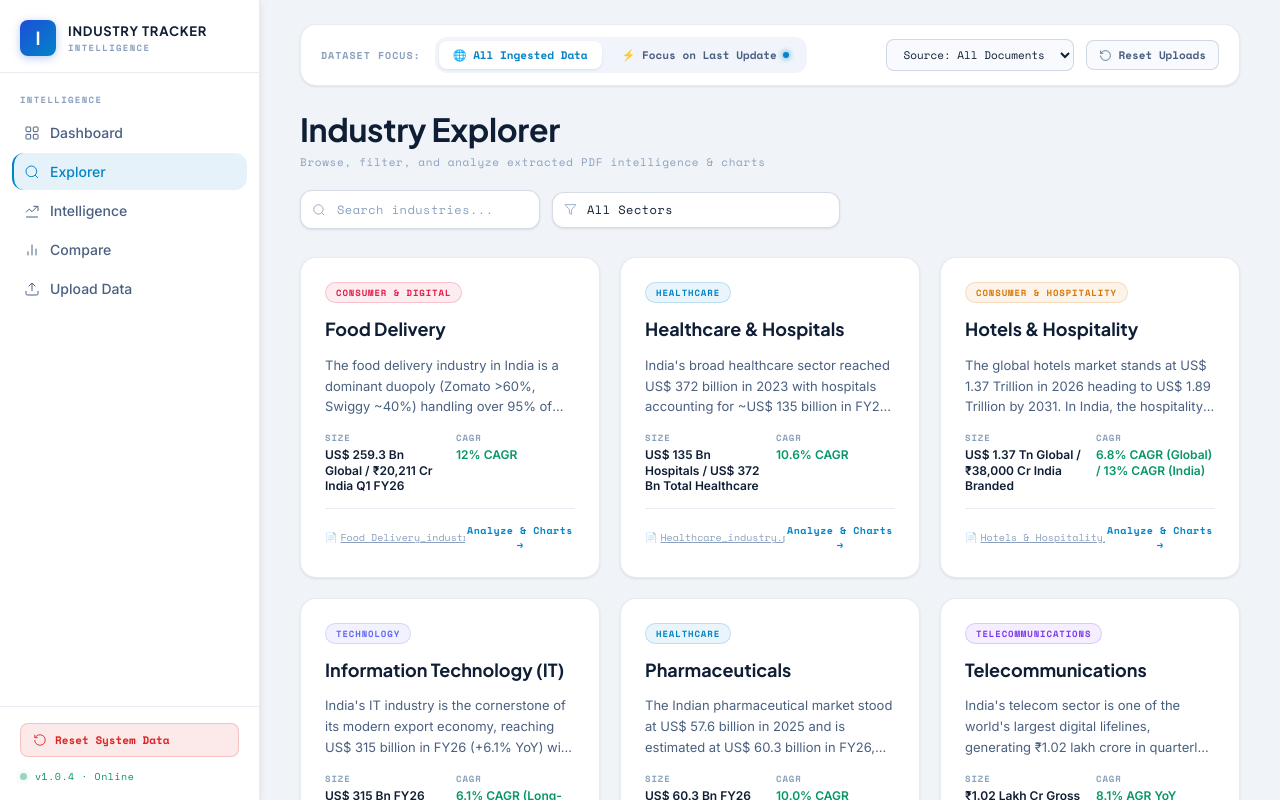
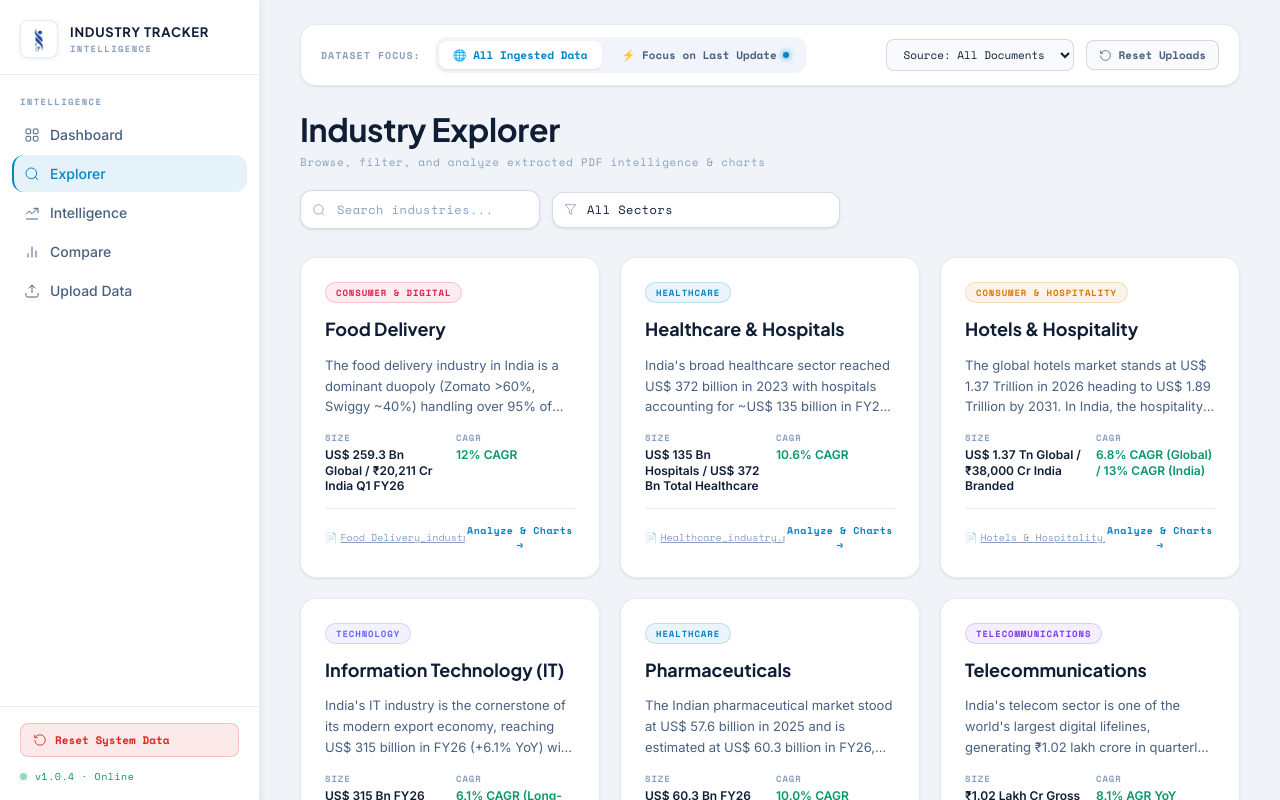
Before and after one commit to suryateja4104-stark/Industry-Analysis, a plain HTML site: page index.html in a window 1280 px wide. Drawn offline with nearby package versions, Linux system fonts and the light colour scheme.

Commit message:
feat: integrate custom logo across browser tab favicon, sidebar branding, and application headers

```diff
--- a/index.html
+++ b/index.html
@@ -9,6 +9,9 @@
   <link rel="preconnect" href="https://fonts.gstatic.com" crossorigin />
   <link href="https://fonts.googleapis.com/css2?family=Plus+Jakarta+Sans:wght@400;500;600;700&family=Inter:wght@300;400;500;600&family=Space+Mono:wght@400;700&display=swap" rel="stylesheet" />
   <link rel="stylesheet" href="styles.css?v=5" />
+  <link rel="icon" type="image/png" sizes="32x32" href="assets/favicon-32x32.png" />
+  <link rel="icon" type="image/png" href="assets/logo-transparent.png" />
+  <link rel="apple-touch-icon" href="assets/favicon.png" />
   <script src="https://cdn.jsdelivr.net/npm/chart.js@4.4.3/dist/chart.umd.min.js"></script>
   <script src="https://cdnjs.cloudflare.com/ajax/libs/pdf.js/3.11.174/pdf.min.js"></script>
   <script>if (window.pdfjsLib) pdfjsLib.GlobalWorkerOptions.workerSrc = 'https://cdnjs.cloudflare.com/ajax/libs/pdf.js/3.11.174/pdf.worker.min.js';</script>
@@ -18,7 +21,7 @@
   <aside class="sidebar" id="sidebar">
     <div class="sidebar-header">
       <div class="sidebar-logo">
-        <span class="logo-icon">I</span>
+        <img src="assets/logo-transparent.png" alt="Industry Tracker Logo" class="sidebar-logo-img" />
       </div>
       <div class="sidebar-brand">
         <span class="brand-name">INDUSTRY TRACKER</span>
--- a/styles.css
+++ b/styles.css
@@ -110,23 +110,23 @@ canvas { display: block; }
 }
 
 .sidebar-logo {
-  width: 36px;
-  height: 36px;
-  background: linear-gradient(135deg, #1d4ed8, #0284c7);
+  width: 38px;
+  height: 38px;
+  background: #ffffff;
+  border: 1px solid var(--surface-stroke);
   border-radius: var(--r-md);
   display: flex;
   align-items: center;
   justify-content: center;
   flex-shrink: 0;
-  box-shadow: 0 2px 8px rgba(29, 78, 216, 0.30);
-}
-
-.logo-icon {
-  font-family: var(--font-headline);
-  font-weight: 700;
-  font-size: 18px;
-  color: #fff;
-  line-height: 1;
+  padding: 3px;
+  box-shadow: 0 1px 4px rgba(15, 30, 53, 0.08);
+}
+
+.sidebar-logo-img {
+  width: 100%;
+  height: 100%;
+  object-fit: contain;
 }
 
 .sidebar-brand {
```
Also changed, not shown: industry.html (+13 -6 lines), assets/favicon-32x32.png (added), assets/favicon.png (added), assets/logo-transparent.png (added), assets/logo.png (added).
